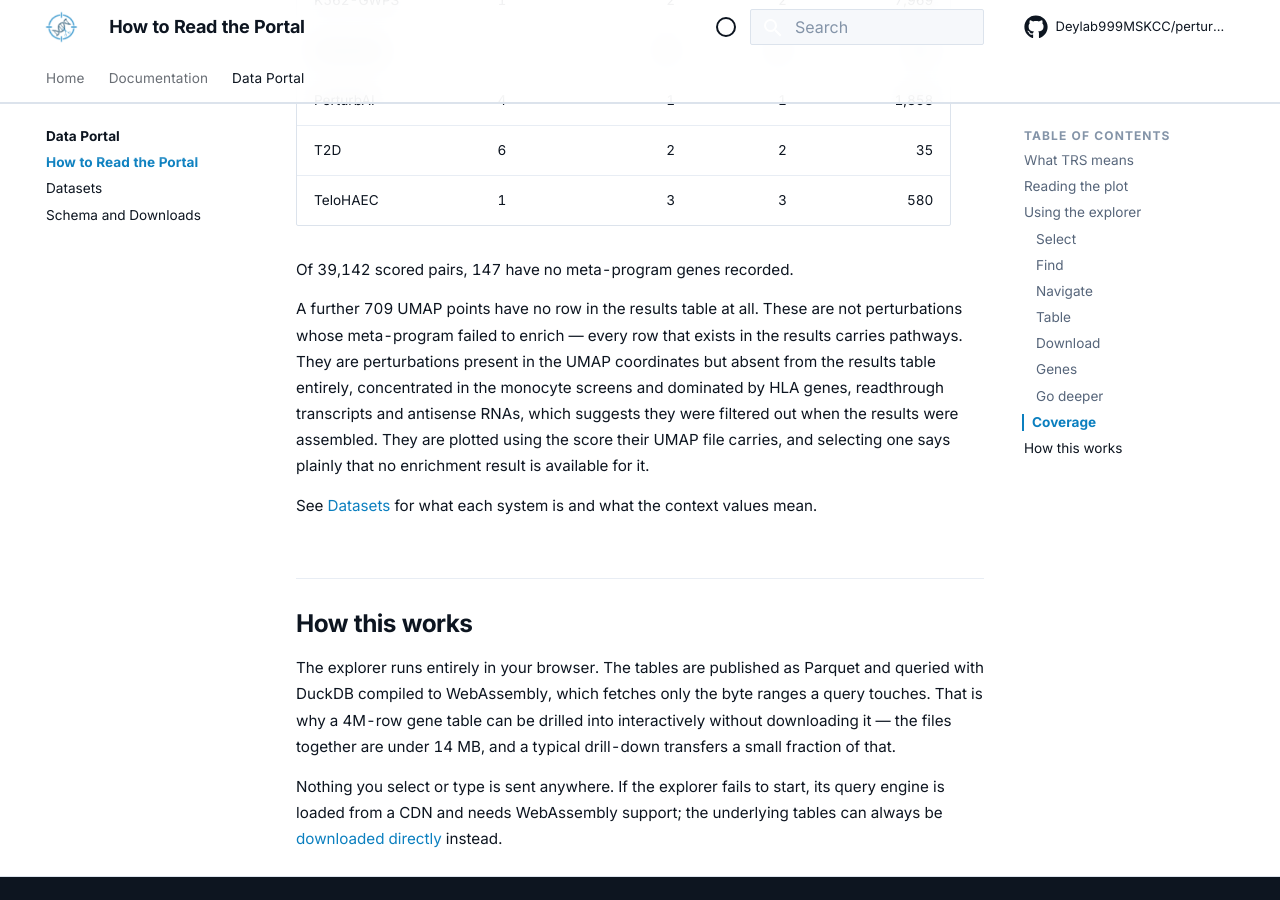
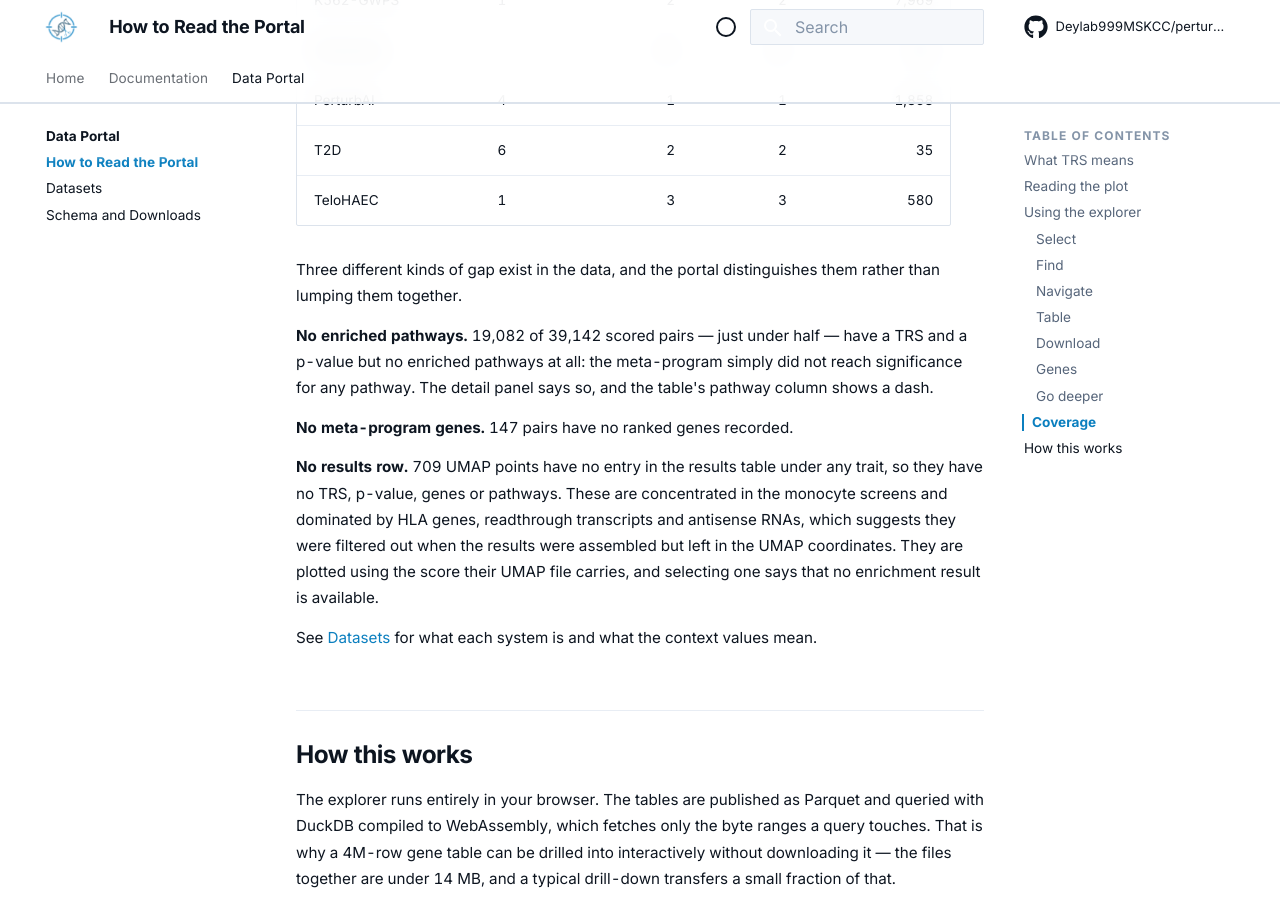
Before and after one commit to Deylab999MSKCC/perturbscape-docs, an MkDocs documentation site: the page built from docs/data/guide.md, in a window 1280 px wide and 900 px high, scrolled down 2805 px. Built offline with MkDocs 1.6.1 and Material for MkDocs 9.7.7, drawn with Linux system fonts in a browser that asks for light colours; comment, search, counter and statistics services are not loaded.

Commit message:
Handle "NA" pathways properly
The source writes a literal "NA" in pathways and neglog10p_pathways when a
meta-program enriched nothing. That is 19,082 of 39,142 rows, just under half.
The portal was treating it as text, so those rows rendered a pathway named "NA"
in the detail panel and "NA" in the table's pathway column.

The build now converts "NA" to a proper null, so absence is absence. The detail
panel says "This meta-program produced no enriched pathways" and the table shows
a dash. Meta-program genes are unaffected and still listed - the program exists,
it just did not enrich any pathway.

This also corrects the guide, which claimed every results row carried pathways.
That claim came from a check for NULL or empty string, which never matched the
literal "NA" and so reported zero. It is unrelated to the 709 UMAP points that
have no results row at all; those remain a separate case and are described
separately now.

Co-Authored-By: Claude Opus 5 <noreply@anthropic.com>

```diff
--- a/docs/data/guide.md
+++ b/docs/data/guide.md
@@ -120,16 +120,23 @@ results are still included in **Download all** and in the bulk tables.
 | T2D | 6 | 2 | 2 | 35 |
 | TeloHAEC | 1 | 3 | 3 | 580 |
 
-Of 39,142 scored pairs, 147 have no meta-program genes recorded.
+Three different kinds of gap exist in the data, and the portal distinguishes
+them rather than lumping them together.
 
-A further 709 UMAP points have no row in the results table at all. These are not
-perturbations whose meta-program failed to enrich — every row that exists in the
-results carries pathways. They are perturbations present in the UMAP
-coordinates but absent from the results table entirely, concentrated in the
-monocyte screens and dominated by HLA genes, readthrough transcripts and
+**No enriched pathways.** 19,082 of 39,142 scored pairs — just under half — have
+a TRS and a p-value but no enriched pathways at all: the meta-program simply did
+not reach significance for any pathway. The detail panel says so, and the
+table's pathway column shows a dash.
+
+**No meta-program genes.** 147 pairs have no ranked genes recorded.
+
+**No results row.** 709 UMAP points have no entry in the results table under any
+trait, so they have no TRS, p-value, genes or pathways. These are concentrated
+in the monocyte screens and dominated by HLA genes, readthrough transcripts and
 antisense RNAs, which suggests they were filtered out when the results were
-assembled. They are plotted using the score their UMAP file carries, and
-selecting one says plainly that no enrichment result is available for it.
+assembled but left in the UMAP coordinates. They are plotted using the score
+their UMAP file carries, and selecting one says that no enrichment result is
+available.
 
 See [Datasets](datasets.md) for what each system is and what the context values
 mean.
--- a/docs/javascripts/explorer.js
+++ b/docs/javascripts/explorer.js
@@ -496,7 +496,8 @@
 
     function pathwayPanel(row) {
       if (!row || !row.pathways)
-        return '<span class="ps-x-nsig">No enriched pathways.</span>';
+        return '<span class="ps-x-nsig">This meta-program produced no enriched '
+             + 'pathways.</span>';
       const names = row.pathways.split(";").map((s) => s.trim()).filter(Boolean);
       const vals = (row.neglog10p_pathways || "").split(";")
         .map((s) => parseFloat(s.trim()));
```
Also changed, not shown: docs/data/schema.md (+15 -7 lines), docs/data/tables/manifest.json, 2 other files.
